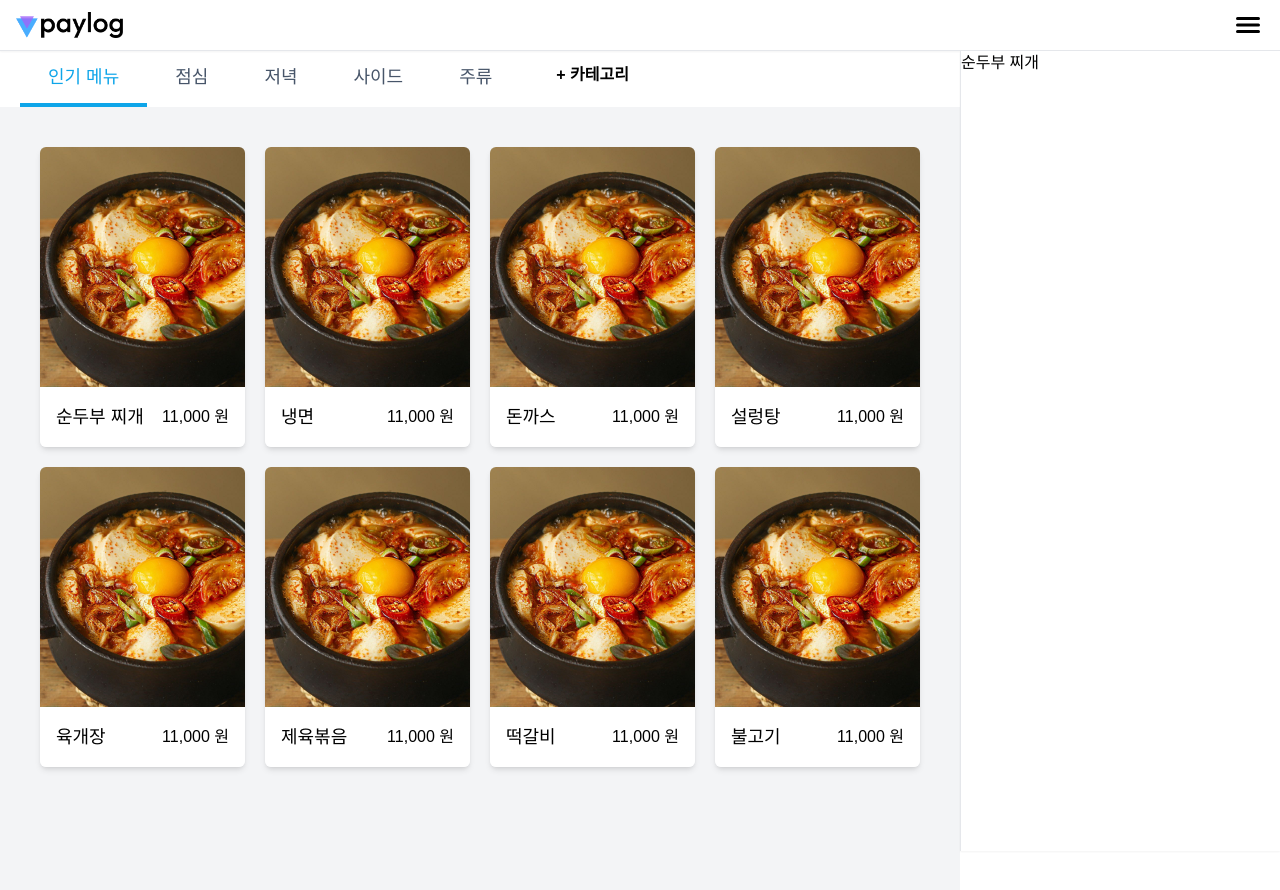
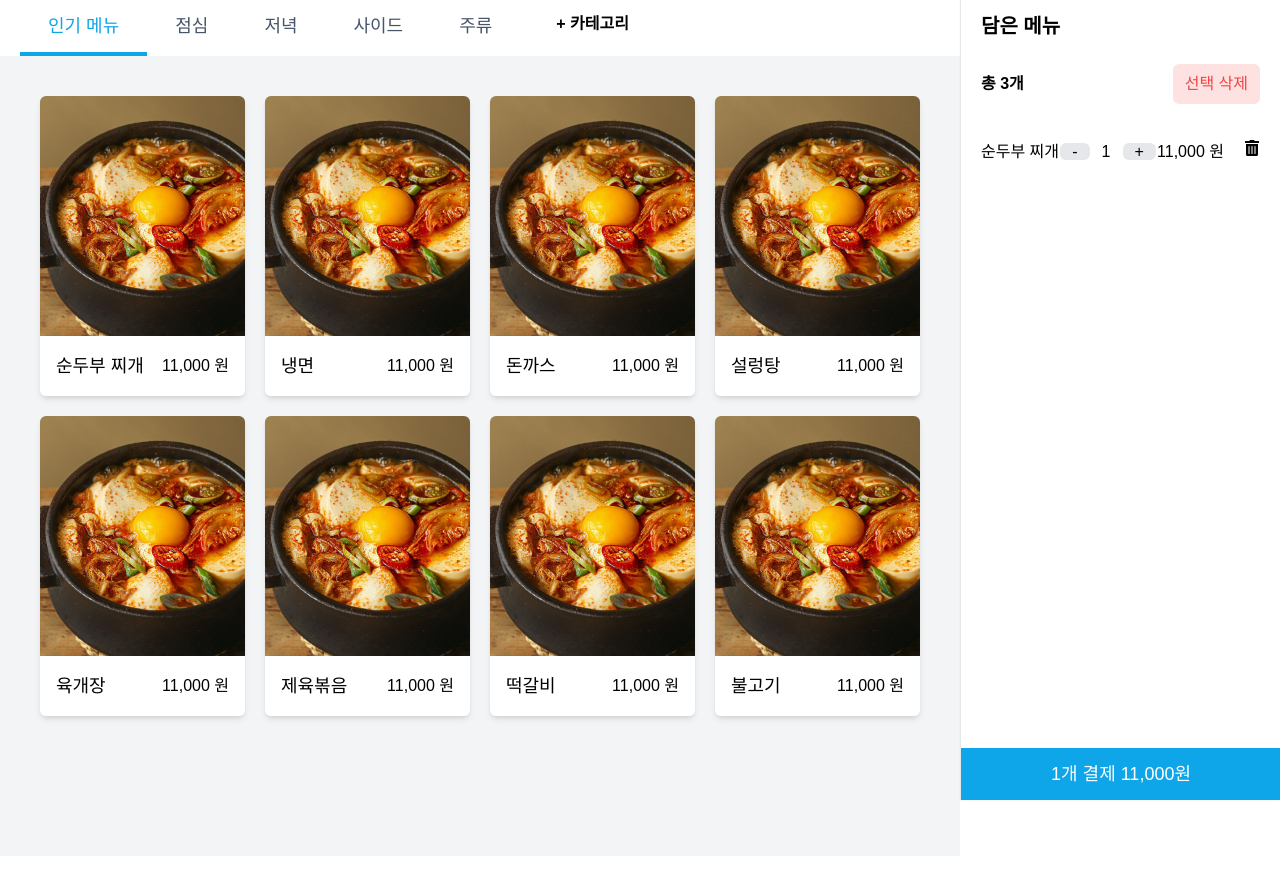
Before and after one commit to seyoung97/paylog_front, a React (Vite) app: page / in a window 1280 px wide. Shown: the top 890 px of the page. After the commit the page ends 856 px from the top, so only its background shows below. Built offline with nearby package versions, Linux system fonts and the light colour scheme.

Commit message:
Design KAN-30: 클라이언트 장바구니 UI

```diff
--- a/src/App.tsx
+++ b/src/App.tsx
@@ -7,7 +7,6 @@ import ProductAnalysis from "./pages/ProductAnalysis";
 function App() {
   return (
     <>
-      <Header />
       <Routes>
         <Route path="/" element={<Order />} />
         <Route path="/revenue_calendar" element={<RevenueCalendar />} />
--- a/src/components/Cart.tsx
+++ b/src/components/Cart.tsx
@@ -1,9 +1,22 @@
 import CartItem from "./CartItem";
+import OrderTotal from "./OrderTotal";
 
 export default function Cart() {
   return (
-    <div className="bg-white w-3/12 h-screen absolute top-0 right-0 border-l border-gray-200 shadow-sm">
-      <CartItem />
+    <div className="bg-white flex flex-col w-3/12 h-screen fixed top-0 right-0 border-l border-gray-200 shadow-sm">
+      <h2 className="my-3 ml-5 text-xl font-bold">담은 메뉴</h2>
+      <div className="flex justify-between items-center my-3">
+        <span className="ml-5 font-bold">총 3개</span>
+        <button className="bg-red-100 mr-5 px-3 py-2 rounded-md text-red-500">
+          선택 삭제
+        </button>
+      </div>
+      <ul className="mt-3">
+        <li>
+          <CartItem />
+        </li>
+      </ul>
+      <OrderTotal />
     </div>
   );
 }
--- a/src/components/CartItem.tsx
+++ b/src/components/CartItem.tsx
@@ -1,8 +1,19 @@
+import { FaTrashAlt } from "react-icons/fa";
+
 export default function CartItem() {
   return (
-    <div>
-      <div>순두부 찌개</div>
-      <div></div>
-    </div>
+    <>
+      <div className="flex justify-between items-center px-5 py-3">
+        <div>순두부 찌개</div>
+        <div>
+          <span className="bg-gray-200 px-3 mr-3 rounded-md">-</span>
+          <span>1</span>
+          <span className="bg-gray-200 px-3 ml-3 rounded-md">+</span>
+        </div>
+        <div className="flex">
+          <span className="pr-5">11,000 원</span> <FaTrashAlt />
+        </div>
+      </div>
+    </>
   );
 }
--- /dev/null
+++ b/src/components/OrderTotal.tsx
@@ -0,0 +1,7 @@
+export default function OrderTotal() {
+  return (
+    <div className="fixed bottom-0 w-3/12 py-3 bg-sky-500 text-white text-center text-lg">
+      1개 결제 11,000원
+    </div>
+  );
+}
--- a/src/pages/Order.tsx
+++ b/src/pages/Order.tsx
@@ -4,7 +4,7 @@ import ProductMenu from "../components/ProductMenu";
 
 export default function Order() {
   return (
-    <div className="relative">
+    <div>
       <OrderCategoryTab />
       <Cart />
       <ProductMenu />
```
